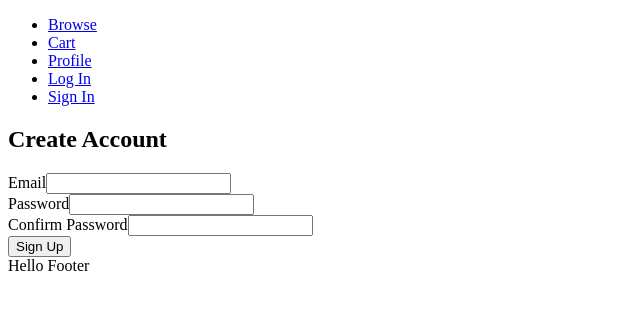
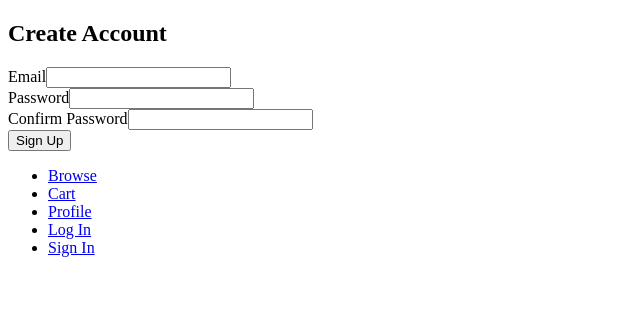
Before and after one commit to ARESSent/cesi-eats-back, a React (Create React App) app: page /SignIn in a window 1280 px wide. Shown: the top 310 px of the page, without its empty margins (0-640 px from the left). Built offline with nearby package versions, Linux system fonts and the light colour scheme.

Commit message:
kick header

```diff
--- a/src/App.js
+++ b/src/App.js
@@ -4,7 +4,6 @@ import {
   Routes,
   Route
 } from "react-router-dom";
-import Header from "./components/Header";
 import Footer from "./components/Footer";
 import Browse from "./Browse";
 import Cart from "./Cart";
@@ -16,7 +15,6 @@ function App() {
   return (
     <>
       <Router>
-        <Header />
         <main>
           <Routes>
               <Route path="/" element={<Browse />} />
--- a/src/components/Footer.js
+++ b/src/components/Footer.js
@@ -1,9 +1,28 @@
 import React from 'react';
+import { Link } from "react-router-dom";
 
 const Footer = () => {
   return (
     <footer>
-      Hello Footer
+      <nav>
+        <ul>
+          <li>
+            <Link to="/Browse">Browse</Link>
+          </li>
+          <li>
+            <Link to="/Cart">Cart</Link>
+          </li>
+          <li>
+            <Link to="/Profile">Profile</Link>
+          </li>
+          <li>
+            <Link to="/LogIn">Log In</Link>
+          </li>
+          <li>
+            <Link to="/SignIn">Sign In</Link>
+          </li>
+        </ul>
+      </nav>
     </footer>
   );
 }
--- a/src/components/Header.js
+++ /dev/null
@@ -1,29 +0,0 @@
-import { Link } from "react-router-dom";
-
-const Header = () => {
-  return (
-    <header>
-      <nav>
-          <ul>
-            <li>
-              <Link to="/Browse">Browse</Link>
-            </li>
-            <li>
-              <Link to="/Cart">Cart</Link>
-            </li>
-            <li>
-              <Link to="/Profile">Profile</Link>
-            </li>
-            <li>
-              <Link to="/LogIn">Log In</Link>
-            </li>
-            <li>
-              <Link to="/SignIn">Sign In</Link>
-            </li>
-          </ul>
-        </nav>
-    </header>
-  );
-};
-
-export default Header;
```
Also changed, not shown: src/components/Authentification.js (+2 -38 lines).
